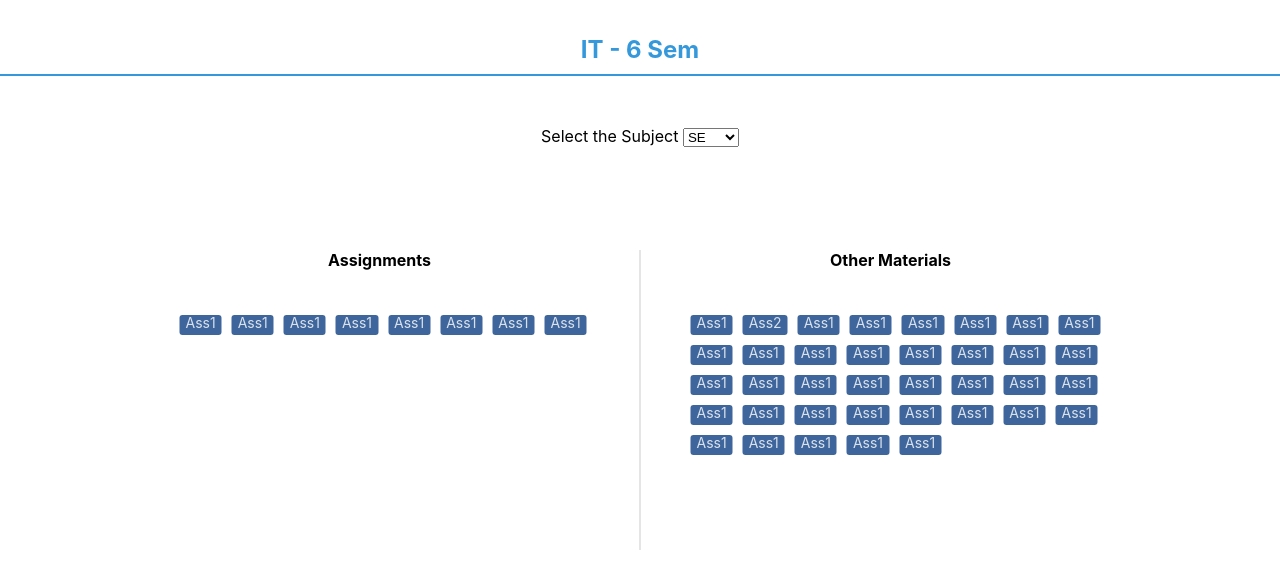
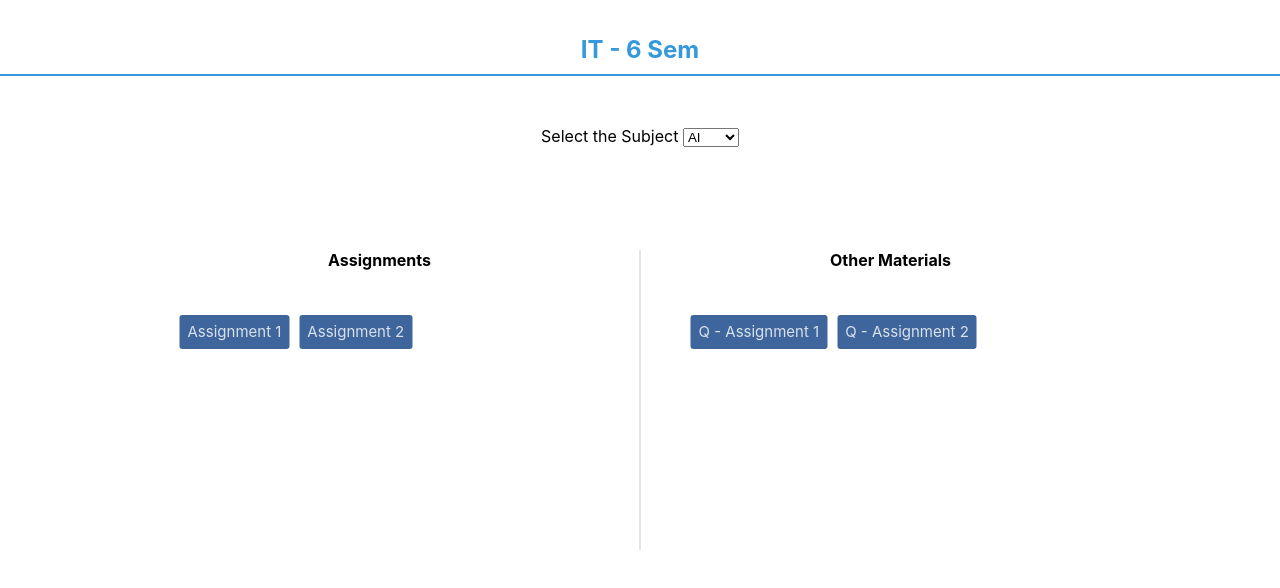
Before and after one commit to vishrut66/Assignments, a React (Create React App) app: page / in a window 1280 px wide. Shown: the top 588 px of the page. Built offline with nearby package versions, Linux system fonts and the light colour scheme.

Commit message:
Added Material and Assignment

```diff
--- a/package.json
+++ b/package.json
@@ -1,11 +1,13 @@
 {
   "name": "clg-ass",
   "version": "0.1.0",
+  "proxy": "http://localhost:5000",
   "private": true,
   "dependencies": {
     "@testing-library/jest-dom": "^5.17.0",
     "@testing-library/react": "^13.4.0",
     "@testing-library/user-event": "^13.5.0",
+    "axios": "^1.6.8",
     "react": "^18.3.1",
     "react-dom": "^18.3.1",
     "react-scripts": "5.0.1",
--- a/public/index.html
+++ b/public/index.html
@@ -1,14 +1,12 @@
 <!DOCTYPE html>
 <html lang="en">
+
 <head>
   <meta charset="utf-8" />
   <link rel="icon" href="%PUBLIC_URL%/favicon.ico" />
   <meta name="viewport" content="width=device-width, initial-scale=1" />
   <meta name="theme-color" content="#000000" />
-    <meta
-      name="description"
-      content="Web site created using create-react-app"
-    />
+  <meta name="description" content="Web site created using create-react-app" />
   <link rel="apple-touch-icon" href="%PUBLIC_URL%/logo192.png" />
   <!--
       manifest.json provides metadata used when your web app is installed on a
@@ -24,8 +22,9 @@
       work correctly both with client-side routing and a non-root public URL.
       Learn how to configure a non-root public URL by running `npm run build`.
     -->
-    <title>React App</title>
+  <title>Sem-6 || Assignments</title>
 </head>
+
 <body>
   <noscript>You need to enable JavaScript to run this app.</noscript>
   <div id="root"></div>
@@ -40,4 +39,5 @@
       To create a production bundle, use `npm run build` or `yarn build`.
     -->
 </body>
+
 </html>
--- a/src/App.css
+++ b/src/App.css
@@ -100,16 +100,20 @@
   margin-bottom: 10px; /* Adjust margin as needed */
   margin-right: 10px;
 
-  height: 20px;
+  height: auto;
   border-radius: 3px;
-  padding-left: 6px;
-  padding-right: 6px;
-  font-size: 14px;
+  padding: 8px;
+  font-size: 15px;
   line-height: 120%;
-  color: rgba(255, 255, 255, 0.804);
+
   background: rgb(62, 102, 156);
 
   cursor: pointer;
+}
+
+.items li a {
+  text-decoration: none;
+  color: rgba(255, 255, 255, 0.804);
 }
 
 .box-item + .box-item {
--- a/src/App.js
+++ b/src/App.js
@@ -1,15 +1,42 @@
 import Box from './component/Box';
 import Filter from './component/Filter';
+import { useState, useEffect } from 'react';
+import Assignments from "./data-Assignment";
+import Materials from './data-Materials';
 import './App.css';
 
 
 
 function App() {
+
+  const [assignments, setAssignments] = useState([]);
+  const [materials, setMaterials] = useState([]);
+
+  const [subject, setSubject] = useState("AI")
+
+
+  // Filter assignments based on subject
+  function filterDataBySubject(subject) {
+    const Ass = Assignments.filter(assignment => assignment.subject === subject);
+    setAssignments(Ass);
+
+    const material = Materials.filter(assignment => assignment.subject === subject);
+    setMaterials(material)
+  }
+
+  const handleChange = (e) => {
+    setSubject(e.target.value)
+  }
+
+  useEffect(() => {
+    filterDataBySubject(subject);
+  }, [subject]);
+
   return (
     <div className="App">
       <div className="title">IT - 6 Sem</div>
-      <Filter />
-      <Box />
+      <Filter onChange={handleChange} />
+      <Box assignments={assignments} materials={materials} />
     </div>
   );
 }
--- a/src/component/Box.js
+++ b/src/component/Box.js
@@ -1,6 +1,8 @@
 import React from 'react'
 
-export default function Box() {
+export default function Box({ assignments, materials }) {
+
+
     return (
         <div className='box'>
 
@@ -9,15 +11,10 @@ export default function Box() {
                 <div className="box-item-title"> Assignments</div>
 
                 <div className='items'>
-                    <li className='list-item'>Ass1</li>
-                    <li className='list-item'>Ass1</li>
-                    <li className='list-item'>Ass1</li>
-                    <li className='list-item'>Ass1</li>
-                    <li className='list-item'>Ass1</li>
-                    <li className='list-item'>Ass1</li>
-                    <li className='list-item'>Ass1</li>
-                    <li className='list-item'>Ass1</li>
 
+                    {assignments.length > 0 ? assignments.map(item => <li className='list-item' key={item.name} >
+                        <a href={item.link} target="_blank" rel="noopener noreferrer">{item.name}</a>
+                    </li>) : "It's Empty 🤯"}
 
                 </div>
             </div>
@@ -25,43 +22,10 @@ export default function Box() {
             <div className='box-item'>
                 <div className="box-item-title"> Other Materials</div>
                 <div className='items'>
-                    <li>Ass1</li>
-                    <li>Ass2</li>
-                    <li className='list-item'>Ass1</li>
-                    <li className='list-item'>Ass1</li>
-                    <li className='list-item'>Ass1</li>
-                    <li className='list-item'>Ass1</li>
-                    <li className='list-item'>Ass1</li>
-                    <li className='list-item'>Ass1</li>
-                    <li className='list-item'>Ass1</li>
-                    <li className='list-item'>Ass1</li>
-                    <li className='list-item'>Ass1</li>
-                    <li className='list-item'>Ass1</li>
-                    <li className='list-item'>Ass1</li>
-                    <li className='list-item'>Ass1</li>
-                    <li className='list-item'>Ass1</li>
-                    <li className='list-item'>Ass1</li>
-                    <li className='list-item'>Ass1</li>
-                    <li className='list-item'>Ass1</li>
-                    <li className='list-item'>Ass1</li>
-                    <li className='list-item'>Ass1</li>
-                    <li className='list-item'>Ass1</li>
-                    <li className='list-item'>Ass1</li>
-                    <li className='list-item'>Ass1</li>
-                    <li className='list-item'>Ass1</li>
-                    <li className='list-item'>Ass1</li>
-                    <li className='list-item'>Ass1</li>
-                    <li className='list-item'>Ass1</li>
-                    <li className='list-item'>Ass1</li>
-                    <li className='list-item'>Ass1</li>
-                    <li className='list-item'>Ass1</li>
-                    <li className='list-item'>Ass1</li>
-                    <li className='list-item'>Ass1</li>
-                    <li className='list-item'>Ass1</li>
-                    <li className='list-item'>Ass1</li>
-                    <li className='list-item'>Ass1</li>
-                    <li className='list-item'>Ass1</li>
-                    <li className='list-item'>Ass1</li>
+
+                    {materials.length > 0 ? materials.map(item => <li className='list-item' key={item.name} >
+                        <a href={item.link} target="_blank" rel="noopener noreferrer">{item.name}</a>
+                    </li>) : "There is nothing here."}
 
                 </div>
             </div>
--- a/src/component/Filter.js
+++ b/src/component/Filter.js
@@ -1,16 +1,18 @@
-import React from 'react'
+import React, { useState } from 'react'
 
-export default function Filter() {
+export default function Filter({ onChange }) {
 
-    const subjects = ["SE", "DS", "AI", "DMW", "IpR", "RSG"]
+    const subjects = ["AI", "DS", "SE", "DMW", "IPR", "RSG"]
+
+
 
     return (
         <div className='filter'>
 
             <label > Select the Subject </label>
 
-            <select name="subject" id="subject">
-                {subjects.map(item => <option value={item}>{item}</option>)}
+            <select name="subject" id="subject" onChange={(e) => onChange(e)}>
+                {subjects.map(item => <option value={item} key={item}>{item}</option>)}
             </select>
         </div>
     )
--- /dev/null
+++ b/src/data-Assignment.js
@@ -0,0 +1,48 @@
+const Assignments = [
+    {
+        subject: "AI",
+        name: "Assignment 1",
+        link: "https://drive.google.com/file/d/1v0cUHG_Hb2SNtwbfdNU3C-tqZTHBdNNl/view?usp=sharing"
+    },
+    {
+        subject: "AI",
+        name: "Assignment 2",
+        link: "https://drive.google.com/file/d/1SOJLI_91U3uOH_vVml0PB1nY70QPoDo9/view?usp=sharing"
+    },
+    {
+        subject: "SE",
+        name: "Assignment 2",
+        link: "https://drive.google.com/file/d/1DOj0TwlJD0cUMgIEYVst0nacloKWHAhm/view?usp=sharing"
+    },
+    {
+        subject: "SE",
+        name: "Assignment 3",
+        link: "https://drive.google.com/file/d/10ostgwleSNVVaKEkiaRKmXbBIUtiB6W4/view?usp=sharing"
+    },
+    {
+        subject: "SE",
+        name: "Assignment 4",
+        link: "https://drive.google.com/file/d/1FsjwLP7NAmuBDt_uNe2jfJUkIr8ZDjp0/view?usp=sharing"
+    },
+    {
+        subject: "SE",
+        name: "Assignment 5",
+        link: "https://drive.google.com/file/d/1xdRJ1dhVs4DnyEqE9VexzEatAiC4ETmE/view?usp=sharing"
+    },
+    {
+        subject: "SE",
+        name: "Assignment 6",
+        link: "https://drive.google.com/file/d/1zre53_O6aSMqYoX944kuJDf-pspjXoIz/view?usp=sharing"
+    },
+    {
+        subject: "DMW",
+        name: "Assignment 1",
+        link: "https://drive.google.com/file/d/1FArGNrvzBdgqqfJCedP1QTc_O4FA9Ooz/view?usp=sharing"
+    },
+]
+
+
+
+
+
+export default Assignments;
--- /dev/null
+++ b/src/data-Materials.js
@@ -0,0 +1,78 @@
+const Materials = [
+    {
+        subject: "AI",
+        name: "Q - Assignment 1",
+        link: "https://drive.google.com/file/d/1gjUpSMkNVu5cmVPAz1h4qf2pL6eyiqfX/view?usp=sharing"
+    },
+    {
+        subject: "AI",
+        name: " Q - Assignment 2",
+        link: "https://drive.google.com/file/d/1u-T2N2M5NUYjZleb0CRTcvIIL3QnkDJW/view?usp=sharing"
+    },
+    {
+        subject: "DS",
+        name: " Q - Assignment 1",
+        link: "https://drive.google.com/file/d/1ch-yRJXeaR5zokAHx95URt5Gn3XZJ2e_/view?usp=sharing"
+    },
+    {
+        subject: "DS",
+        name: " Q - Assignment 2",
+        link: "https://drive.google.com/file/d/1xA_T6yadPMW6fhS7WJgmlcipJCIDUgAh/view?usp=sharing"
+    },
+    {
+        subject: "SE",
+        name: " Question Bank - MID",
+        link: "https://drive.google.com/file/d/11BcX6pA8tZ_6wPe31LaUhhbIMweKYsPX/view?usp=sharing"
+    },
+    {
+        subject: "SE",
+        name: "Study Material",
+        link: "https://drive.google.com/file/d/1aToccPBZ8jrBRAmBRtOIxnbSx4q53Cbq/view?usp=sharing"
+    },
+    {
+        subject: "SE",
+        name: "Q - Assignment 1",
+        link: "https://drive.google.com/file/d/1BHkpTuN6_GOZWj3C4zEMHXqJ1X-Ip8lC/view?usp=sharing"
+    },
+    {
+        subject: "SE",
+        name: "Darshan - Software Engieering",
+        link: "https://drive.google.com/file/d/1G2QZyqs-lGb9VY-OKQto0L4xOEM_QSnQ/view?usp=sharing"
+    },
+    {
+        subject: "DMW",
+        name: "Question Bank - MID",
+        link: "https://drive.google.com/file/d/1sqMHofySJx4IomZ6u2nVJSs8yEFd-z1J/view?usp=sharing"
+    },
+    {
+        subject: "DMW",
+        name: "Q - Assignment 1 & 2",
+        link: "https://drive.google.com/file/d/1GtsXnLNFvVoyEQ0rfwGZC_cZFYoY-3kr/view?usp=sharing"
+    },
+    {
+        subject: "RSG",
+        name: "Q - ALL Assignment ",
+        link: "https://drive.google.com/file/d/19Sq8uGXkmHt_b_fQnKM8gbEAlAmGd8os/view?usp=sharing"
+    },
+    {
+        subject: "RSG",
+        name: "Study Material",
+        link: "https://drive.google.com/file/d/1tz-akg-_xfnSdA8KLmMQf2Bue5OKV9OG/view?usp=sharing"
+    },
+    {
+        subject: "IPR",
+        name: "Question Bank - MID",
+        link: "https://drive.google.com/file/d/1Sp99K8-zChtbkhjRLyku19szdHvUE6Vh/view?usp=sharing"
+    },
+    {
+        subject: "IPR",
+        name: "Study Material",
+        link: "https://drive.google.com/file/d/170DxLz1ThWS0JNqb79ySjrUHCEtpqKOl/view?usp=sharing"
+    },
+]
+
+
+
+
+
+export default Materials;
--- a/src/index.js
+++ b/src/index.js
@@ -6,7 +6,5 @@ import App from './App';
 
 const root = ReactDOM.createRoot(document.getElementById('root'));
 root.render(
-  <React.StrictMode>
-    <App />
-  </React.StrictMode>
+  <App />
 );
```
Also changed, not shown: 2 other files (tests, documents, lock files or other folders). Lines whose indentation alone changed are shown as unchanged.
